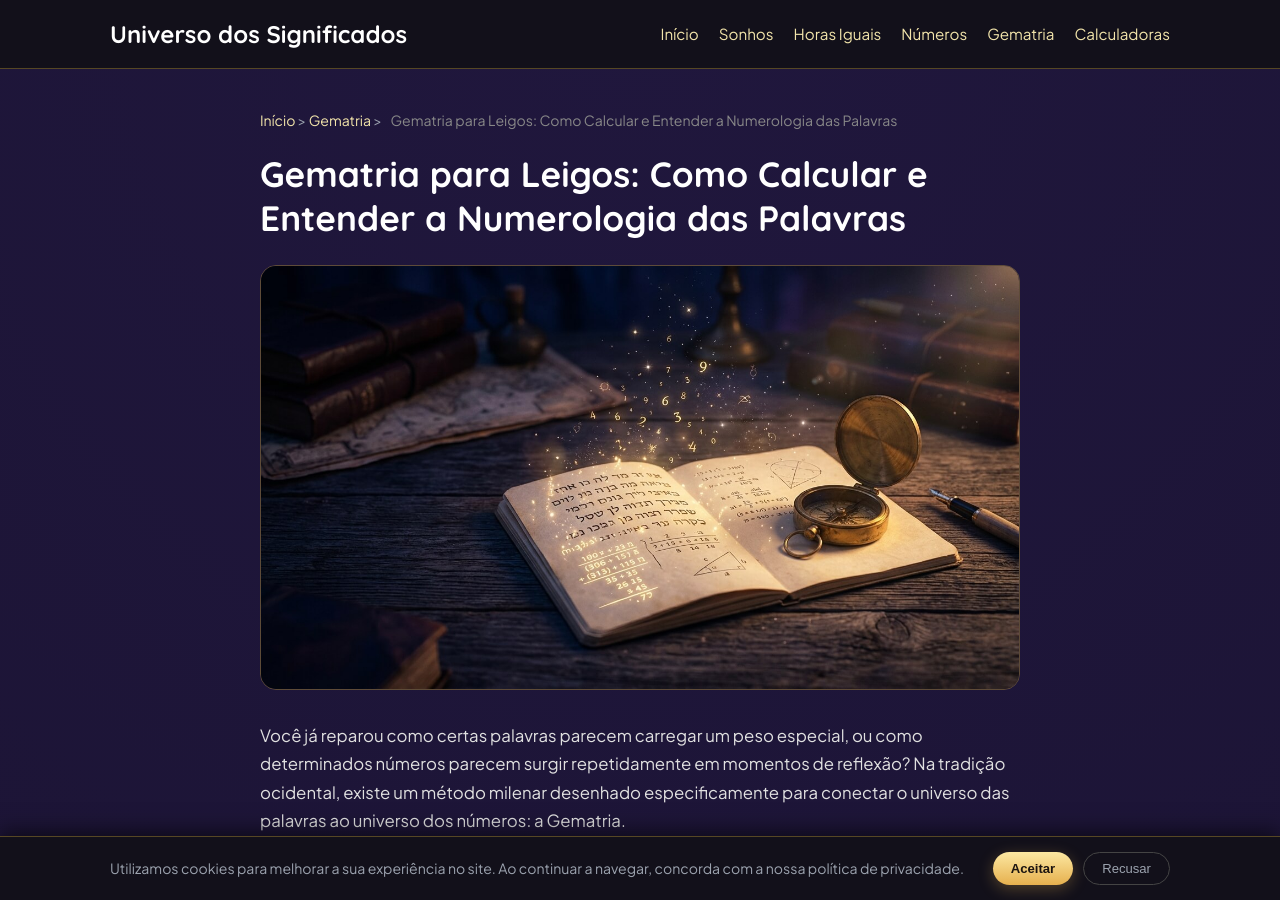
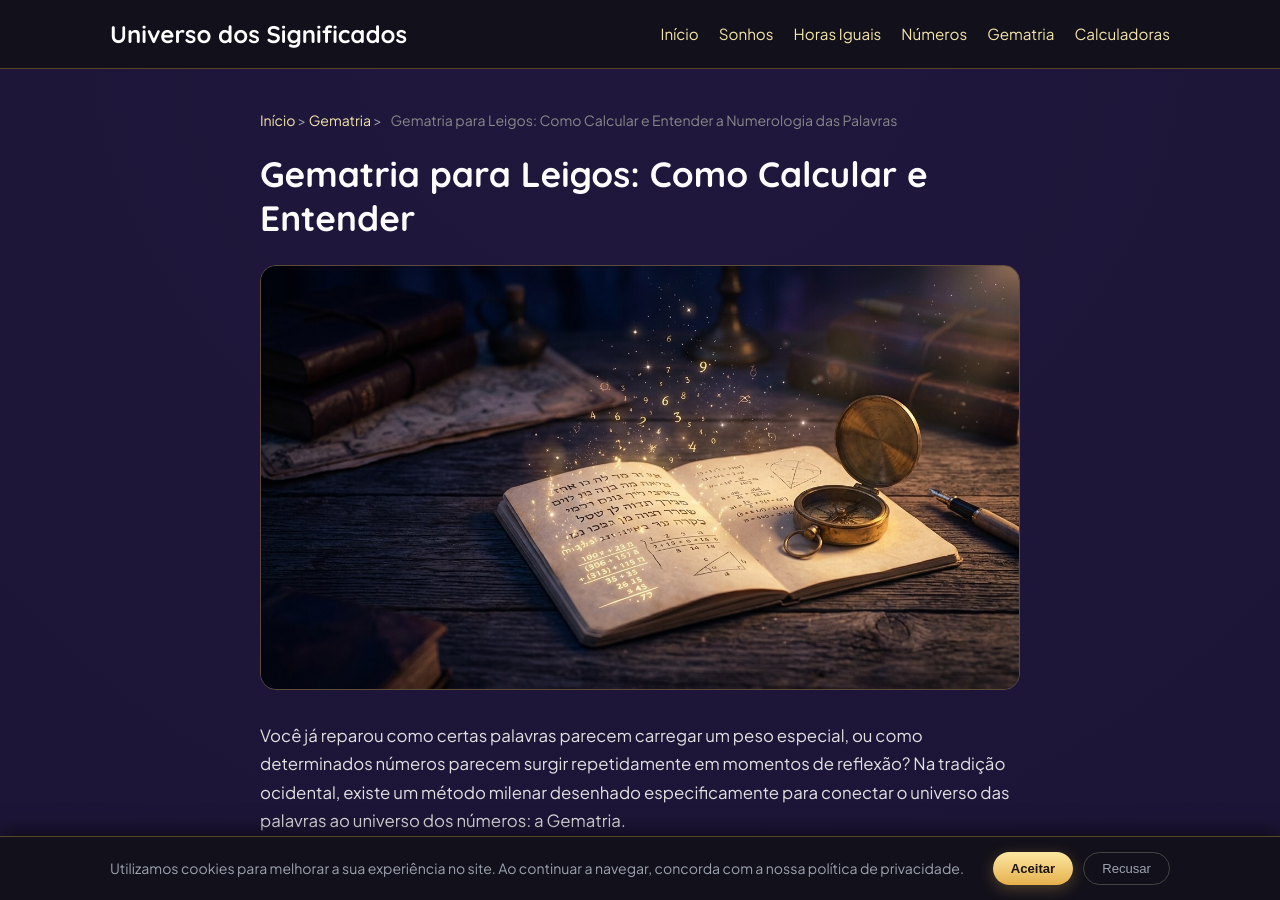
Before and after one commit to dreams-num/portal-significados, a Jekyll site: the page built from _posts/2026-10-05-gematria-para-leigos-guia-iniciantes-numerologia.md, in a window 1280 px wide and 900 px high. Built offline with Jekyll 4.4.1, drawn with Linux system fonts in a browser that asks for light colours.

Commit message:
Update 2026-10-05-gematria-para-leigos-guia-iniciantes-numerologia.md

```diff
--- a/_posts/2026-10-05-gematria-para-leigos-guia-iniciantes-numerologia.md
+++ b/_posts/2026-10-05-gematria-para-leigos-guia-iniciantes-numerologia.md
@@ -8,10 +8,10 @@ category_slug: gematria
 category_name: Gematria
 ---
 
-# Gematria para Leigos: Como Calcular e Entender a Numerologia das Palavras
+# Gematria para Leigos: Como Calcular e Entender
 
 <figure style="margin: 25px 0; text-align: center;">
-        <img src="{{ '/assets/images/gematria-leigos.jpg' | relative_url }}" alt="Como Calcular e Entender a Numerologia das Palavras" style="max-width: 100%; border-radius: 16px; border: 1px solid var(--border-color);">
+        <img src="{{ '/assets/images/gematria-leigos.jpg' | relative_url }}" alt="Um livro aberto sobre uma mesa com uma bússula sobre uma das páginas" style="max-width: 100%; border-radius: 16px; border: 1px solid var(--border-color);">
     </figure>
 
 
```
